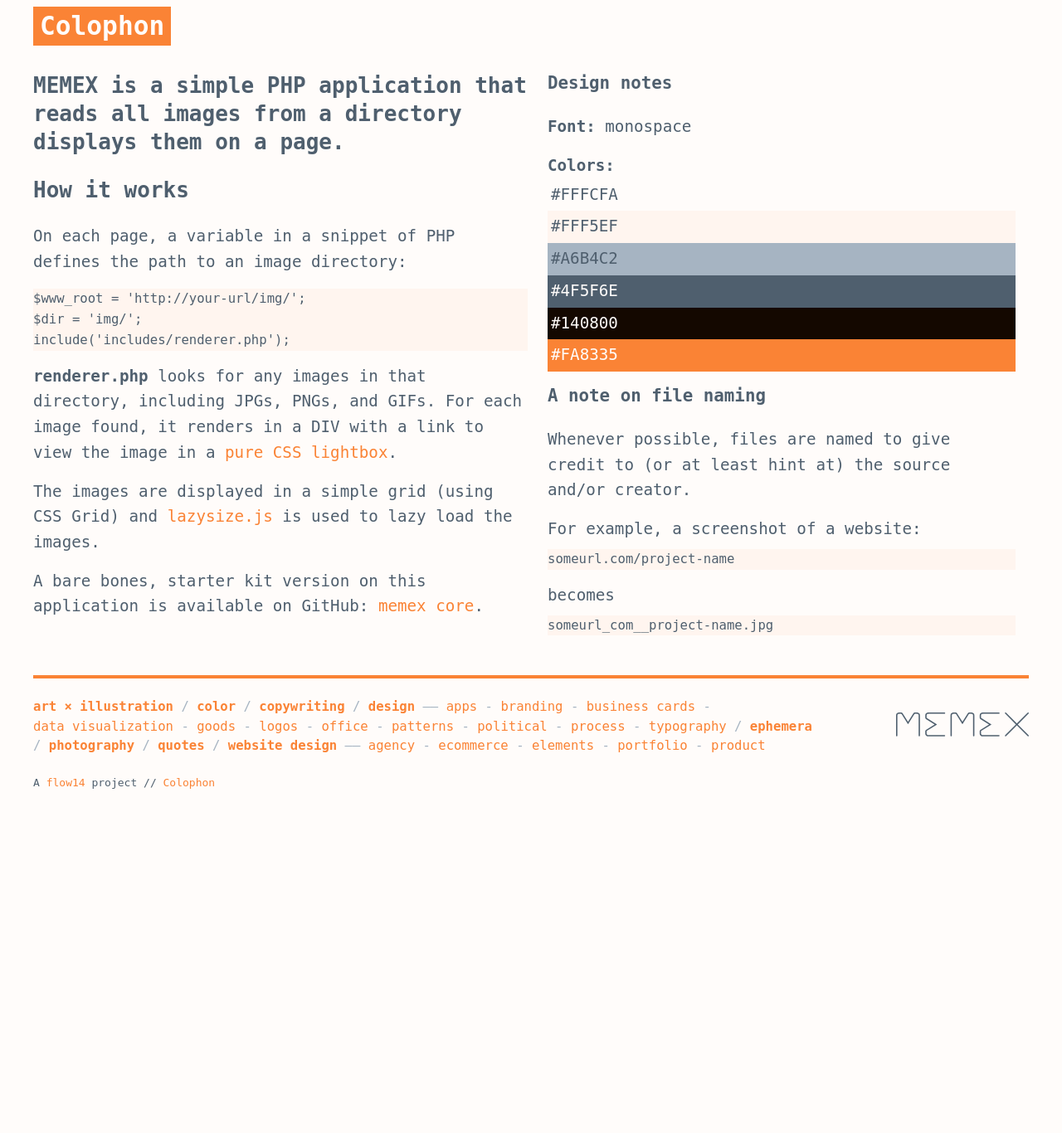
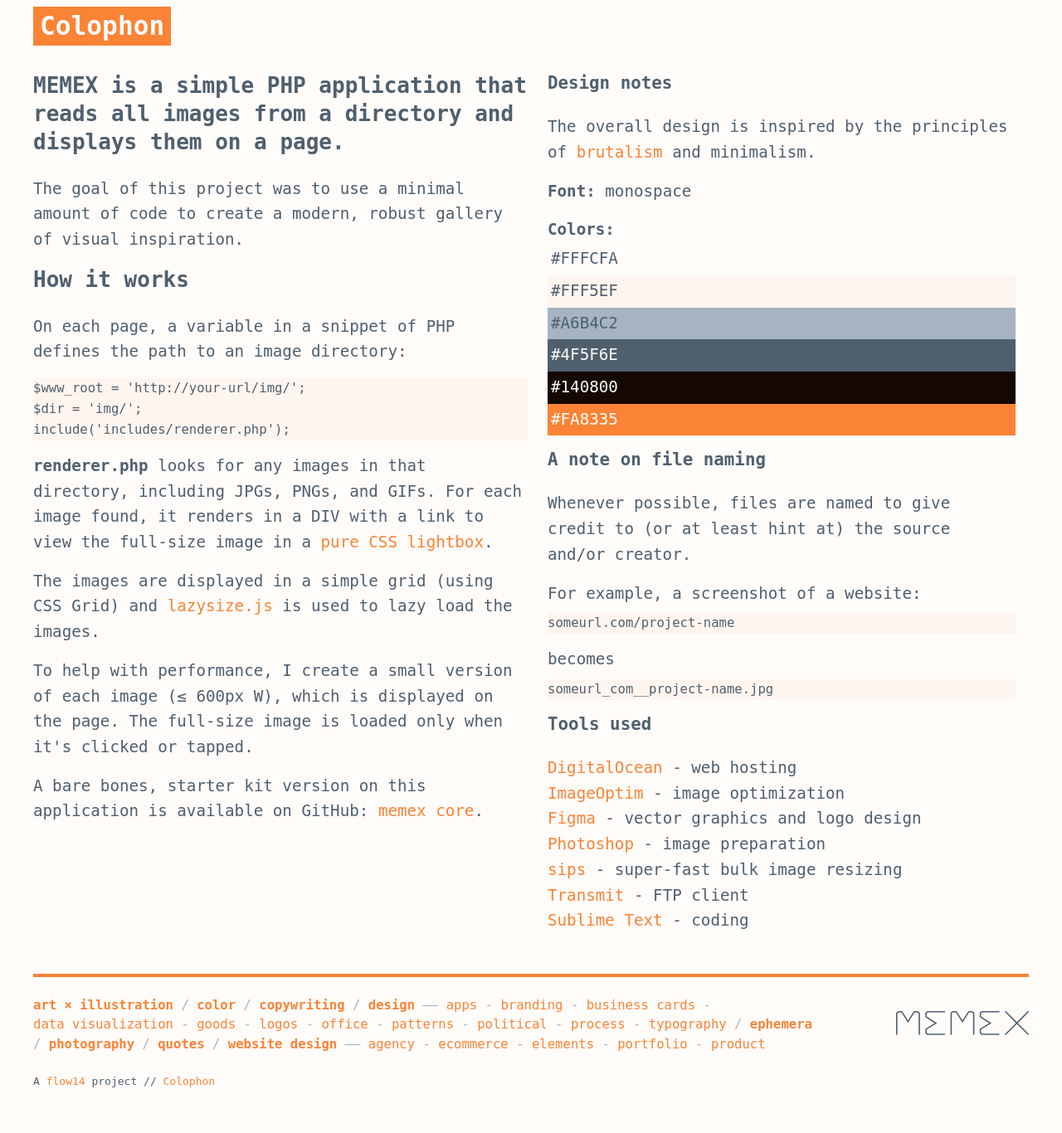
Before and after one commit to kylejohnston/memex, a PHP site: page /colophon.php in a window 1280 px wide. Shown: the part 132-1498 px from the top of the page at 83% size. Before the commit the page ends 1083 px from the top, so only its background shows below. Run offline with PHP 8.4, Linux system fonts and the light colour scheme; some libraries are stand-ins or nearby versions.

Commit message:
Updated description

```diff
--- a/colophon.php
+++ b/colophon.php
@@ -4,6 +4,9 @@
   <meta charset="utf-8">
   <meta http-equiv="x-ua-compatible" content="ie=edge">
   <meta name="viewport" content="width=device-width, initial-scale=1">
+  <meta name="viewport" content="width=device-width, initial-scale=1.0, viewport-fit=cover" />
+
+
   <title>colophon /// memex</title>
   <?php include('includes/head.php'); ?>
   <style>.yolo{background:yellow}</style>
@@ -17,7 +20,8 @@
 
   <article class="col-2">
     <div class="column content">
-      <h2>MEMEX is a simple PHP application that reads all images from a directory displays them on a page.</h2>
+      <h2>MEMEX is a simple PHP application that reads all images from a directory and displays them on a page.</h2>
+      <p>The goal of this project was to use a minimal amount of code to create a modern, robust gallery of visual inspiration.</p>
       <h2>How it works</h2>
       <p>On each page, a variable in a snippet of PHP defines the path to an image directory:
       </p>
@@ -26,13 +30,15 @@
         $dir = 'img/';<br>
         include('includes/renderer.php');
       </code>
-      <p><strong>renderer.php</strong> looks for any images in that directory, including JPGs, PNGs, and GIFs. For each image found, it renders in a DIV with a link to view the image in a <a href="https://codepen.io/gschier/pen/HCoqh">pure CSS lightbox</a>.</p>
+      <p><strong>renderer.php</strong> looks for any images in that directory, including JPGs, PNGs, and GIFs. For each image found, it renders in a DIV with a link to view the full-size image in a <a href="https://codepen.io/gschier/pen/HCoqh">pure CSS lightbox</a>.</p>
       <p>The images are displayed in a simple grid (using CSS Grid) and <a href="https://github.com/aFarkas/lazysizes">lazysize.js</a> is used to lazy load the images.</p>
+      <p>To help with performance, I create a small version of each image (≤ 600px W), which is displayed on the page. The full-size image is loaded only when it's clicked or tapped.</p>
       <p>A bare bones, starter kit version on this application is available on GitHub: <a href="https://github.com/kylejohnston/memex-core">memex core</a>.</p>
     </div>
     <div class="column">
       <div class="inner">
         <h3>Design notes</h3>
+        <p>The overall design is inspired by the principles of <a href="https://en.wikipedia.org/wiki/Brutalist_architecture">brutalism</a> and minimalism.</p>
         <p><strong>Font:</strong> monospace</p>
         <p><strong>Colors:</strong>
           <span class="hexFFFCFA">#FFFCFA</span>
@@ -44,7 +50,17 @@
         </p>
         <h3>A note on file naming</h3>
         <p>Whenever possible, files are named to give credit to (or at least hint at) the source and/or creator.</p>
-        <p>For example, a screenshot of a website: <code>someurl.com/project-name</code> becomes <code>someurl_com__project-name.jpg</code> </p>
+        <p>For example, a screenshot of a website: <code>someurl.com/project-name</code> becomes <code>someurl_com__project-name.jpg</code></p>
+        <h3>Tools used</h3>
+        <p>
+	        <a href="http://digitalocean.com">DigitalOcean</a> - web hosting<br>
+	        <a href="https://imageoptim.com/mac">ImageOptim</a> - image optimization<br>
+	        <a href="https://www.figma.com/">Figma</a> - vector graphics and logo design<br>
+	        <a href="https://www.adobe.com/products/photoshop.html">Photoshop</a> - image preparation<br>
+        	<a href="https://birme.net/blog/bulk-resize-images-with-sips-on-mac/">sips</a> - super-fast bulk image resizing<br>
+        	<a href="https://www.panic.com/transmit/">Transmit</a> - FTP client<br>
+	        <a href="http://sublimetext.com">Sublime Text</a> - coding<br>
+	    </p>
     </div>
   </article>
 
--- a/index.php
+++ b/index.php
@@ -18,7 +18,7 @@
         <p>&horbar;&horbar;</p>
         <p>The term <i>MEMEX</i> comes from <a href="https://en.wikipedia.org/wiki/Vannevar_Bush">Vanner Bush’s</a> 1945 <i>The Atlantic Monthly</i> article <a href="https://www.theatlantic.com/magazine/archive/1945/07/as-we-may-think/303881/">“As We May Think.”</a> The MEMEX is described as “a device in which an individual stores all their books, records, and communications, and which is mechanized so that it may be consulted with exceeding speed and flexibility” and an “enlarged intimate supplement to memory.”</p>
       </div>
-      <p>This MEMEX is a simple application that scans a folder and displays its contents on a page. You can enlarge and reduce any image by clicking or tapping.</p>
+      <p>This MEMEX is a simple application that reads all images from a given directory and displays them on a page. You can enlarge and reduce any image by clicking or tapping.</p>
       <p>Read the <a href="colophon.php">colophon</a> for more information about how this MEMEX works.</p>
       <p class="small">&horbar;&horbar;A <a href="https://www.flow14.com">flow14</a> project</p>
 
```
Also changed, not shown: README.md.
